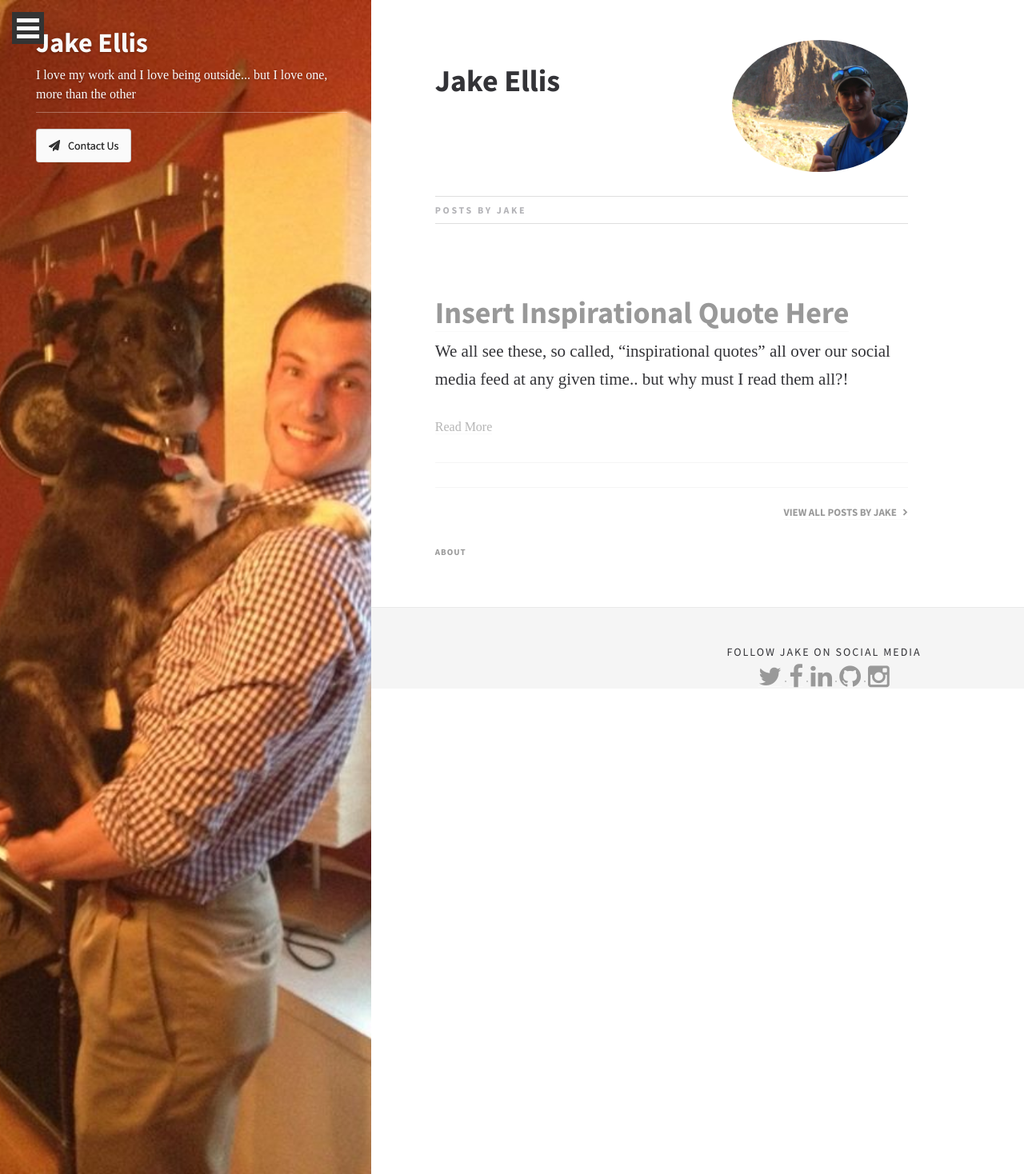
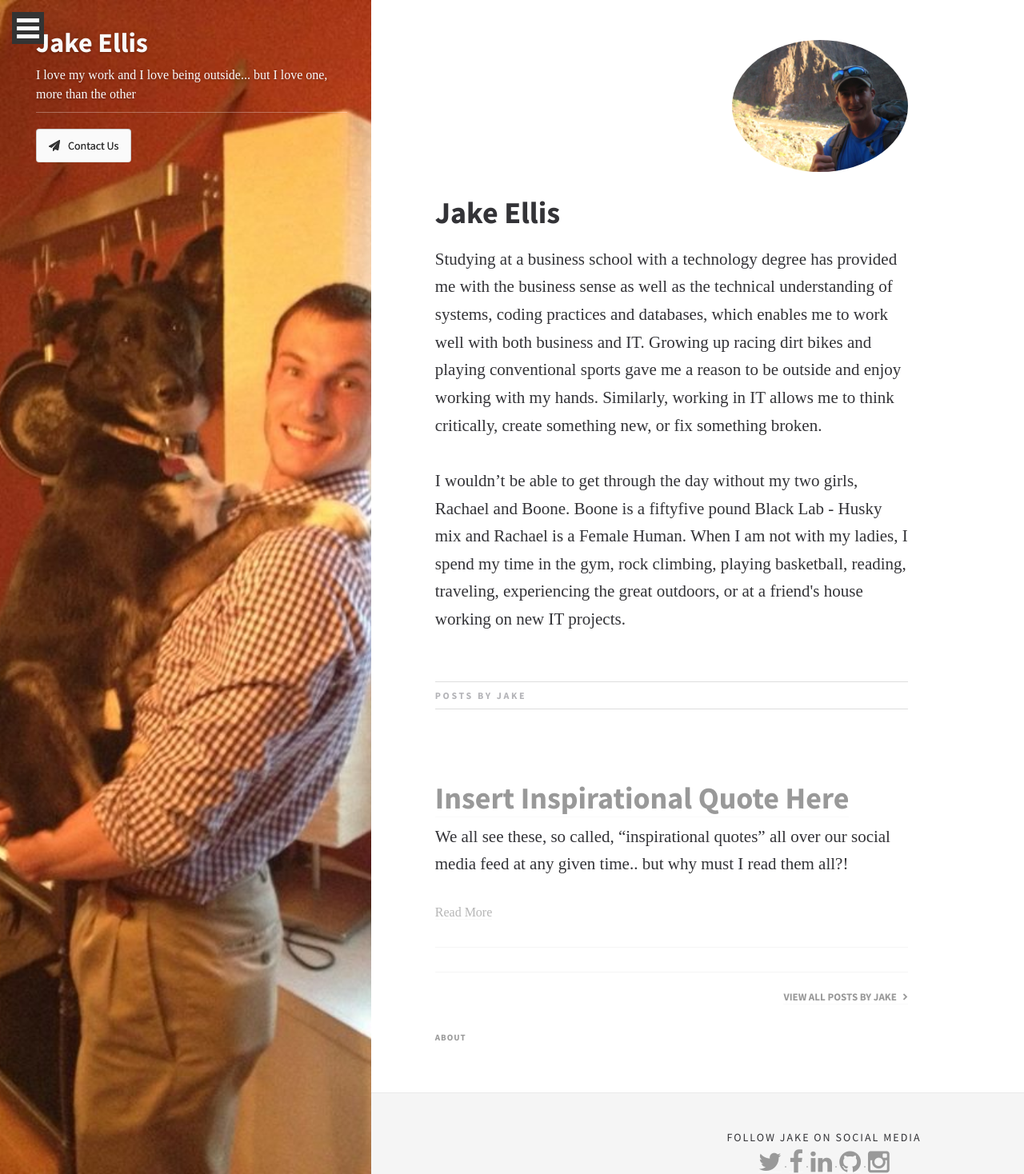
Before and after one commit to EJBlog/EJBlog.github.io, a Jekyll site: the page built from author_jake.html, in a window 1280 px wide. Shown: the whole page at 80% size. Built offline with Jekyll 4.4.1, drawn with Linux system fonts in a browser that asks for light colours; nearby versions of some CDN libraries; some web fonts are replaced.

Commit message:
Update author_jake.html

```diff
--- a/_layouts/author_jake.html
+++ b/_layouts/author_jake.html
@@ -86,11 +86,11 @@
                             <!--    </font>-->
                             <!--</p>-->
 
-                            <!--<p>-->
-                            <!--    Studying at a business school with a technology degree has provided me with the business sense as well as the technical understanding of systems, coding practices and databases, which enables me to work well with both business and IT. Growing up racing dirt bikes and playing conventional sports gave me a reason to be outside and enjoy working with my hands. Similarly, working in IT allows me to think critically, create something new, or fix something broken.-->
-                            <!--    <br><br>-->
-                            <!--    I wouldn’t be able to get through the day without my two girls, Rachael and Boone. Boone is a fiftyfive pound Black Lab - Husky mix and Rachael is a Female Human. When I am not with my ladies, I spend my time in the gym, rock climbing, playing basketball, reading, traveling, experiencing the great outdoors, or at a friend's house working on new IT projects.-->
-                            <!--</p>-->
+                            <p>
+                                Studying at a business school with a technology degree has provided me with the business sense as well as the technical understanding of systems, coding practices and databases, which enables me to work well with both business and IT. Growing up racing dirt bikes and playing conventional sports gave me a reason to be outside and enjoy working with my hands. Similarly, working in IT allows me to think critically, create something new, or fix something broken.
+                                <br><br>
+                                I wouldn’t be able to get through the day without my two girls, Rachael and Boone. Boone is a fiftyfive pound Black Lab - Husky mix and Rachael is a Female Human. When I am not with my ladies, I spend my time in the gym, rock climbing, playing basketball, reading, traveling, experiencing the great outdoors, or at a friend's house working on new IT projects.
+                            </p>
 
                         </div>
                     </div>
```
